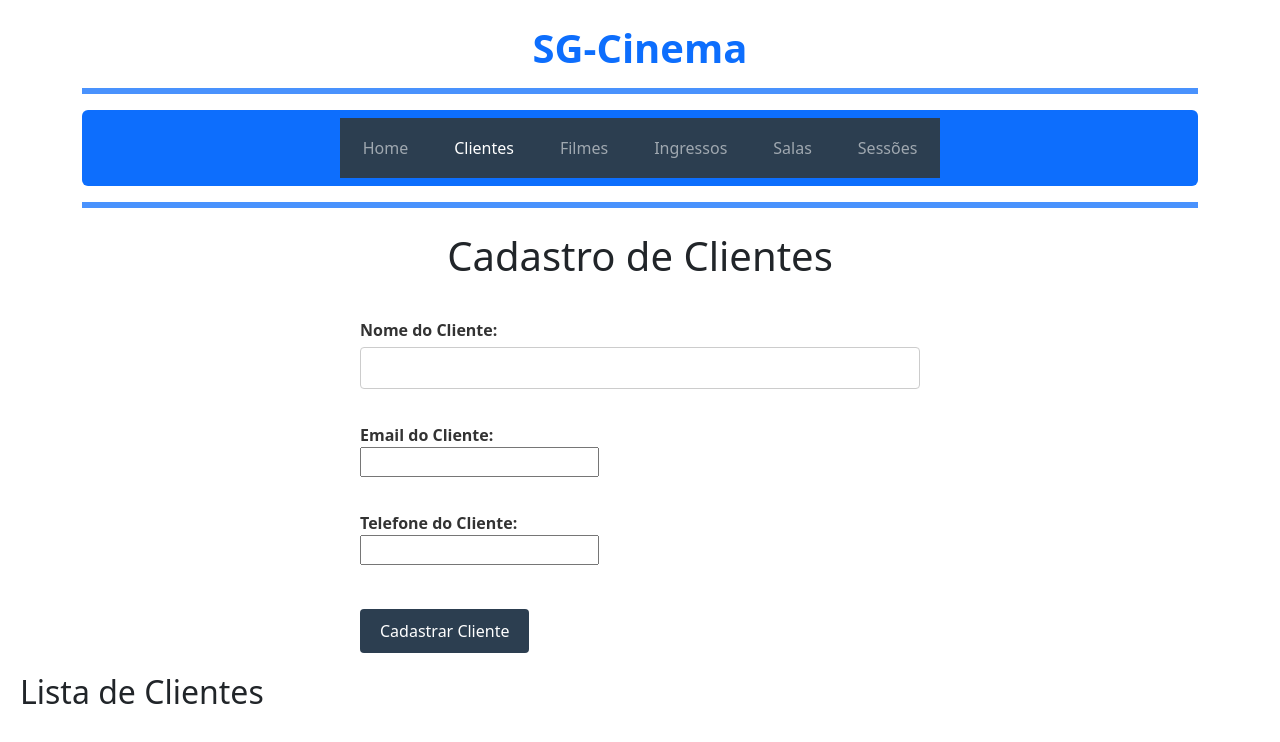
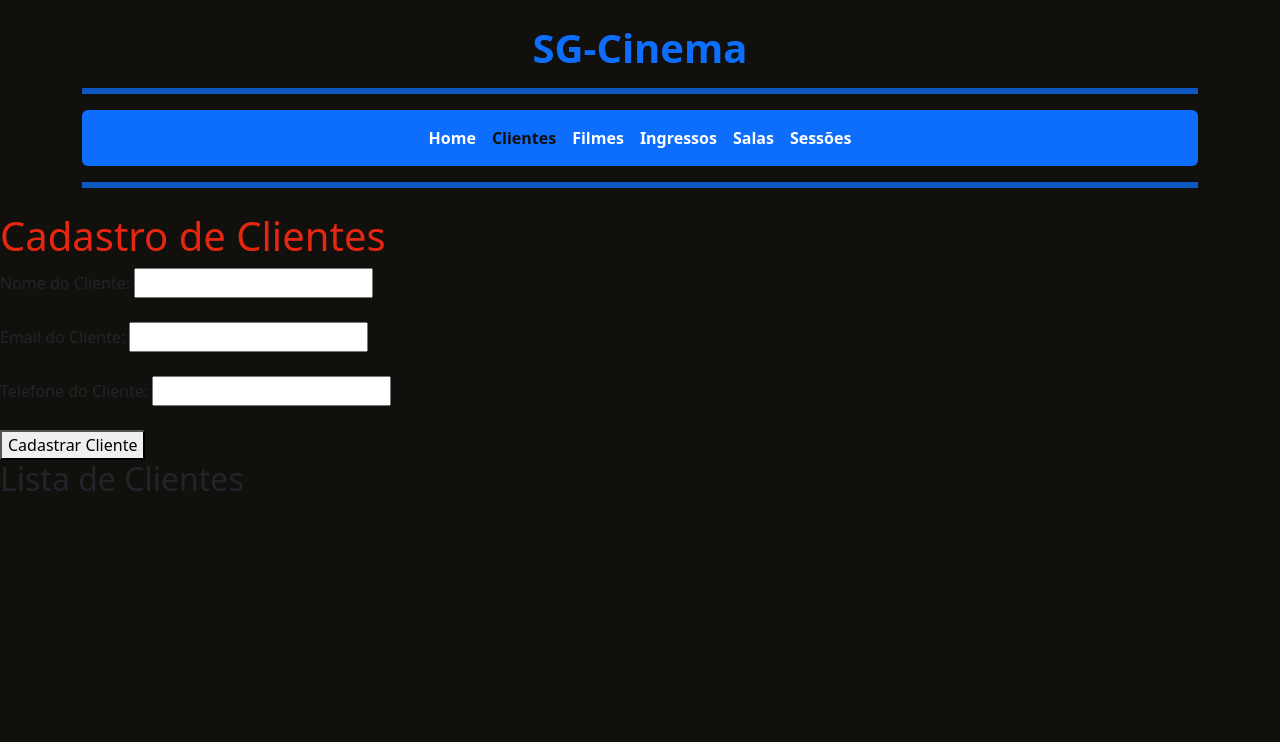
Before and after one commit to PedrOliveiraM/tecnicas-construcao-software, a website: page cinema/pages/cliente.html in a window 1280 px wide. Drawn offline with nearby package versions, Linux system fonts and the light colour scheme.

Commit message:
:bricks: chore: setup update dependencies

```diff
--- a/cinema/style/style.css
+++ b/cinema/style/style.css
@@ -1,116 +1,72 @@
-/* style.css */
-
-/* Estilos Globais */
-body {
-  font-family: Arial, sans-serif;
-  background-color: #f7f7f7;
-  color: #333;
+html, body {
+  font-family: "Alfa Slab One", serif;
+  height: 100%;
   margin: 0;
-  padding: 0 20px;
+  padding: 0;
+  background-color: #12100D !important; /* Cor de fundo */
+  background: #12100D;
 }
 
+
 h1 {
-  color: #2c3e50;
-  text-align: center;
-  margin: 20px 0;
+  color: #e62610 !important;
 }
 
-h2 {
-  color: #34495e;
-  margin-top: 20px;
+nav {
+  background-color: #e62610 !important;
+}
+header .navbar {
+  background-color: #e62610;
 }
 
-/* Estilos de Navegação */
-header {
-  text-align: center;
-  margin-bottom: 20px;
+header .navbar .nav-link {
+  font-weight: bold;
+  color: white !important;
 }
 
-nav ul {
-  display: flex;
-  flex-direction: row;
-  justify-content: center;
-  list-style: none;
-  background-color: #2c3e50;
-  margin: 0;
-  padding: 10px 0;
+header .navbar .nav-link.active {
+  color: #12100D !important;
 }
 
-nav ul li {
-  margin: 0 15px;
+header .navbar .nav-link:hover {
+  color: #12100D !important;
+  text-decoration: underline;
 }
 
-nav ul li a {
-  text-decoration: none;
-  color: white;
-  padding: 10px 20px;
-  display: block;
-  transition: background-color 0.3s;
+/* Banner */
+section img {
+  max-height: 400px;
+  object-fit: cover;
 }
 
-nav ul li a:hover {
-  background-color: #34495e;
-}
-form {
-  max-width: 600px;
-  margin: 0 auto;
-  background-color: #fff;
-  padding: 20px;
-  border-radius: 8px;
+/* Cards de filmes */
+#moviesContainer .card {
+  transition: transform 0.3s ease-in-out;
 }
 
-form label {
-  display: block;
-  margin-top: 10px;
-  font-weight: bold;
-  color: #333;
+#moviesContainer .card:hover {
+  transform: scale(1.05);
 }
 
-form input[type="text"],
-form input[type="number"],
-form input[type="datetime-local"],
-form select,
-form textarea {
-  width: 100%;
-  padding: 8px;
-  margin-top: 5px;
-  border: 1px solid #ccc;
-  border-radius: 4px;
+#moviesContainer .card img {
+  max-height: 300px;
+  object-fit: cover;
 }
 
-form button {
-  margin-top: 20px;
-  padding: 10px 20px;
-  background-color: #2c3e50;
-  color: white;
-  border: none;
-  border-radius: 4px;
-  cursor: pointer;
-  transition: background-color 0.3s;
+.card-body .card-title {
+  font-size: 1.25rem;
+  font-weight: bold;
 }
 
-form button:hover {
-  background-color: #34495e;
+.card-body .card-text {
+  font-size: 0.9rem;
+  color: #6c757d;
 }
 
-/* Estilo para hr */
-hr {
-  border: 0;
-  height: 1px;
-  background-color: #ccc;
-  margin: 20px 0;
+.card-text {
+  display: -webkit-box;
+  -webkit-line-clamp: 3; /* Mostra apenas 3 linhas */
+  -webkit-box-orient: vertical;
+  overflow: hidden;
+  text-overflow: ellipsis;
 }
-
-@media (max-width: 768px) {
-  nav ul {
-    flex-direction: column;
-  }
-
-  nav ul li {
-    margin: 10px 0;
-  }
-
-  form {
-    padding: 15px;
-  }
-}
--- /dev/null
+++ b/package.json
@@ -0,0 +1,5 @@
+{
+  "dependencies": {
+    "node-fetch": "^2.7.0"
+  }
+}
```
Also changed, not shown: 1 other file.
